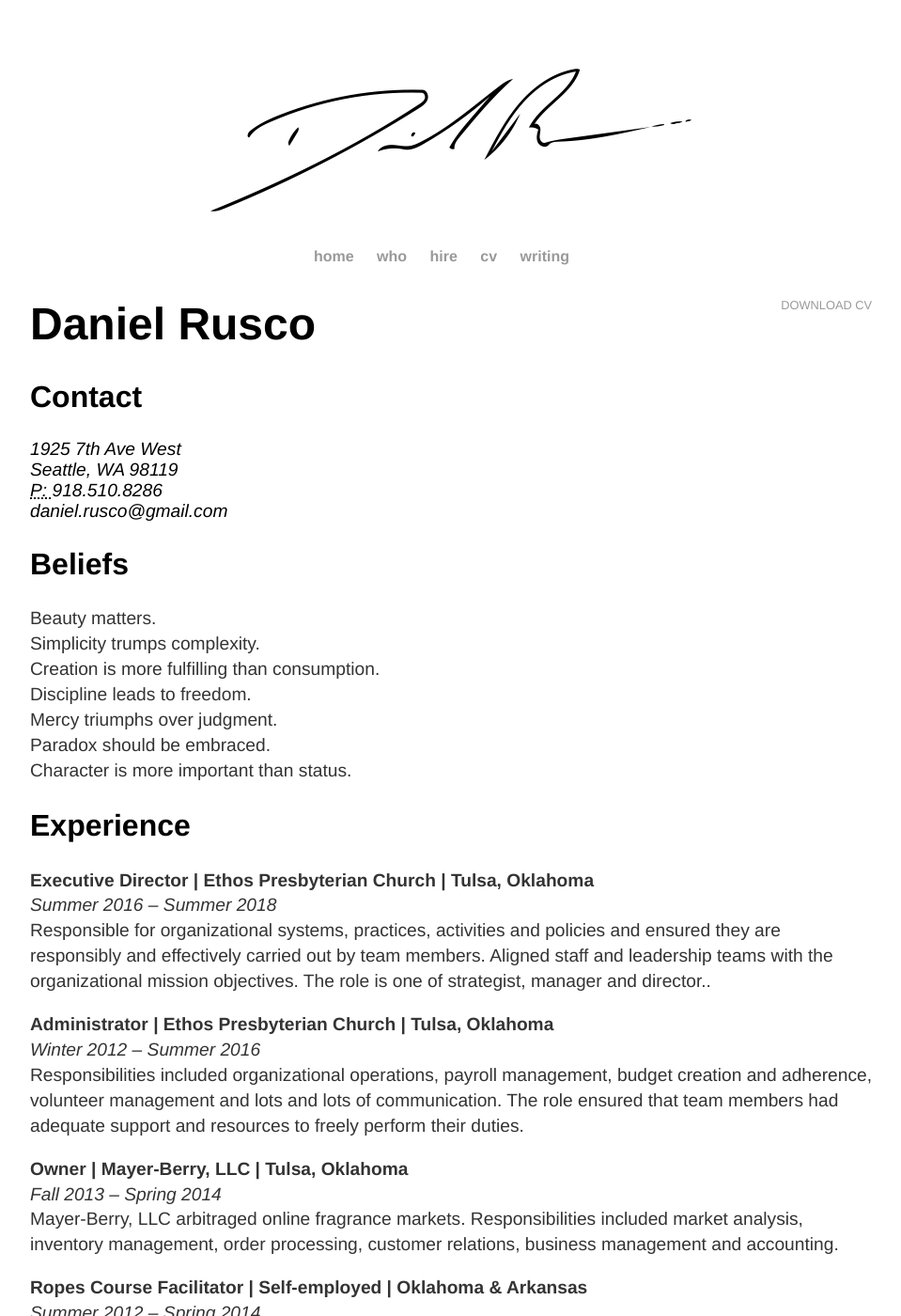
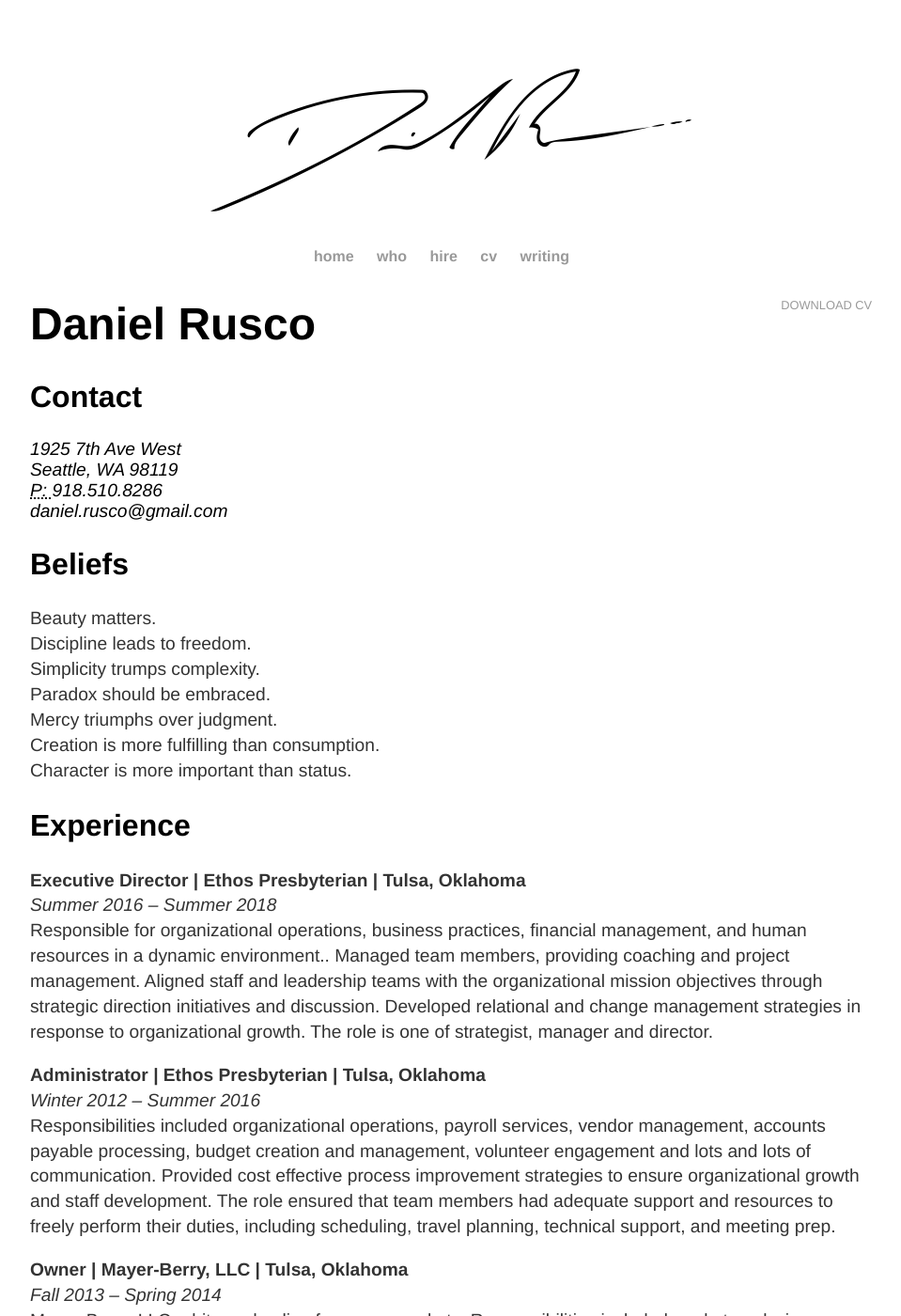
Before and after one commit to danielrusco/danielrusco.github.io, a Jekyll site: the page built from cv/index.html, in a window 1280 px wide and 1400 px high. Shown: the whole window at 94% size, without its empty margins (160-1119 px from the left). Built offline with Jekyll 4.4.1, drawn with Linux system fonts in a browser that asks for light colours; some of the changed text lies outside the part shown.

Commit message:
updated content

```diff
--- a/cv/index.html
+++ b/cv/index.html
@@ -17,13 +17,13 @@ title: CV of Daniel Rusco
 
 					<h2>Beliefs</h2>
 
-					<p>Beauty matters. <br>Simplicity trumps complexity. <br>Creation is more fulfilling than consumption. <br>Discipline leads to freedom. <br>Mercy triumphs over judgment. <br>Paradox should be embraced. <br>Character is more important than status.
+					<p>Beauty matters. <br>Discipline leads to freedom. <br>Simplicity trumps complexity. <br>Paradox should be embraced. <br>Mercy triumphs over judgment. <br>Creation is more fulfilling than consumption. <br>Character is more important than status.
 
 					<h2>Experience</h2>
 
-						<p><strong>Executive Director | Ethos Presbyterian Church | Tulsa, Oklahoma </strong><br> <em>Summer 2016 – Summer 2018 </em><br> Responsible for organizational systems, practices, activities and policies and ensured they are responsibly and effectively carried out by team members. Aligned staff and leadership teams with the organizational mission objectives. The role is one of strategist, manager and director..
+						<p><strong>Executive Director | Ethos Presbyterian | Tulsa, Oklahoma </strong><br> <em>Summer 2016 – Summer 2018 </em><br> Responsible for organizational operations, business practices, financial management, and human resources in a dynamic environment.. Managed team members, providing coaching and project management. Aligned staff and leadership teams with the organizational mission objectives through strategic direction initiatives and discussion. Developed relational and change management strategies in response to organizational growth. The role is one of strategist, manager and director.
 
-						<p><strong>Administrator | Ethos Presbyterian Church | Tulsa, Oklahoma </strong><br> <em>Winter 2012 – Summer 2016 </em><br> Responsibilities included organizational operations, payroll management, budget creation and adherence, volunteer management and lots and lots of communication. The role ensured that team members had adequate support and resources to freely perform their duties.
+						<p><strong>Administrator | Ethos Presbyterian | Tulsa, Oklahoma </strong><br> <em>Winter 2012 – Summer 2016 </em><br> Responsibilities included organizational operations, payroll services, vendor management, accounts payable processing, budget creation and management, volunteer engagement and lots and lots of communication. Provided cost effective process improvement strategies to ensure organizational growth and staff development. The role ensured that team members had adequate support and resources to freely perform their duties, including scheduling, travel planning, technical support, and meeting prep.
 
 						<p><strong>Owner | Mayer-Berry, LLC | Tulsa, Oklahoma </strong><br> <em>Fall 2013 – Spring 2014 </em><br> Mayer-Berry, LLC arbitraged online fragrance markets. Responsibilities included market analysis, inventory management, order processing, customer relations, business management and accounting.
 
```
Also changed, not shown: other parts of cv/index.html (+0 -2 lines).
